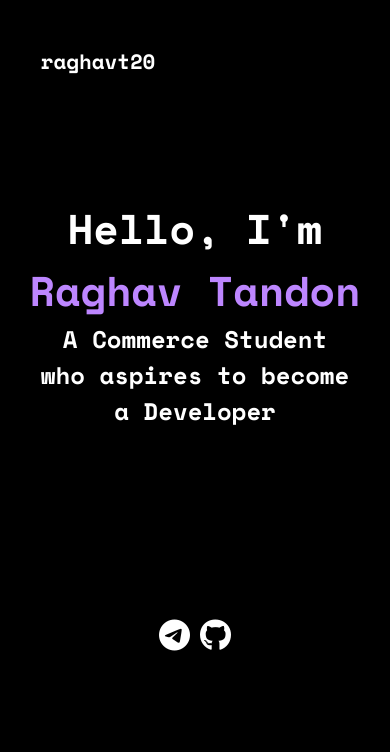
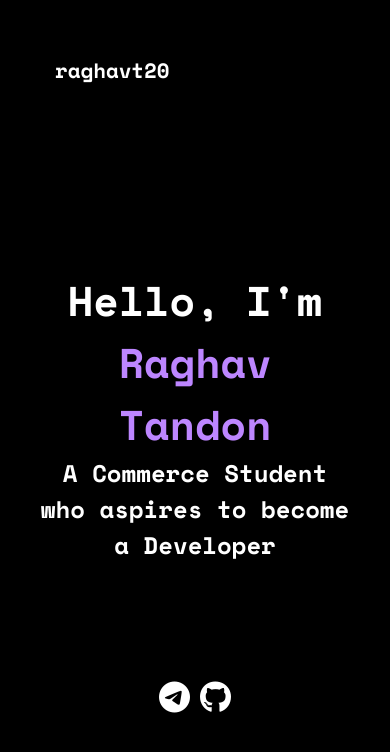
Before and after one commit to raghavt20/raghavt20.github.io, a plain HTML site: page index.html in a window 390 px wide. Drawn offline with nearby package versions, Linux system fonts and the light colour scheme.

Commit message:
{html,css}: Improve layout
Signed-off-by: raghavt20 <raghavt20@aospa.co>

```diff
--- a/index.html
+++ b/index.html
@@ -15,21 +15,21 @@
 
 <body>
     <header>
-        <p class="white buttontop">
+        <span class="white buttontop">
             <a class="white link" href="https://github.com/raghavt20">raghavt20</a>
-        </p>
+        </span>
     </header>
 
-    <div class="name center">
+    <div class="center">
         <h1 class="white">Hello, I'm
             <span class="lilac"> Raghav Tandon </span>
         </h1>
         <h2 class="white">A Commerce Student who aspires to become a Developer</h2>
     </div>
-    <footer class="white">
-        <div class="icons">
-            <a href="https://t.me/raghavt20"><i class="white link button fa-brands fa-telegram"></i></a>
-            <a href="https://github.com/raghavt20"><i class="white link button fa-brands fa-github"></i></a>
+    <footer>
+        <div class="white icons">
+            <a href="https://t.me/raghavt20"><i class="white link fa-2x fa-brands fa-telegram"></i></a>
+            <a href="https://github.com/raghavt20"><i class="white link fa-2x fa-brands fa-github"></i></a>
         </div>
     </footer>
 </body>
--- a/style.css
+++ b/style.css
@@ -7,19 +7,16 @@
 
 .center {
     text-align: center;
+    height: 50vh;
 }
 
 h1 {
-    margin-top: 3em;
+    margin-top: 2.5em;
     font-size: 4rem;
 }
 
 h2 {
     margin-top: 1em;
-}
-
-.name {
-    height: 50vh;
 }
 
 .lilac {
@@ -28,48 +25,58 @@ h2 {
 
 .link:hover {
     color: #bd86ff;
+    transition: 0.15s ease-in-out;
 }
 
 .white {
     color: white;
 }
 
-.buttontop {
-    margin: 1em;
-    font-size: 2em;
-    box-sizing: border-box;
-    display: inline-block;
-    position: relative;
-    top: 125px;
-    left: 360px;
+header {
+    height: 20vh;
 }
 
+.buttontop {
+    position: relative;
+    top: 3em;
+    left: 8em;
+    font-size: 2rem;
+}
 
 .link {
     text-decoration: none;
 }
 
-.button {
-    font-size: 2rem;
+.icons {
+    text-align: center;
+    margin-top: 2em;
 }
 
-.icons {
-    text-align: center;
+@media (max-width: 1500px) {
+
+    .buttontop {
+        top: 55px;
+        left: 55px;
     }
 
-@media (max-width: 900px) {
+    @media (max-width: 600px) {
+
         .buttontop {
-        position: relative;
-        top: 25px;
-        left: 20px;
             font-size: 1.3rem;
         }
 
         h1 {
             font-size: 2.6rem;
+            margin: 0% 35px;
         }
 
         h2 {
             margin: 0% 35px;
         }
+
+        .center {
+            margin-top: 100px;
+            height: 45vh;
         }
+    }
+}
```
Lines whose indentation alone changed are shown as unchanged.
